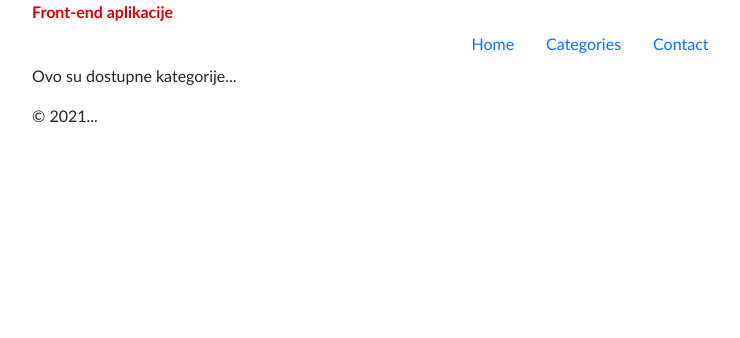
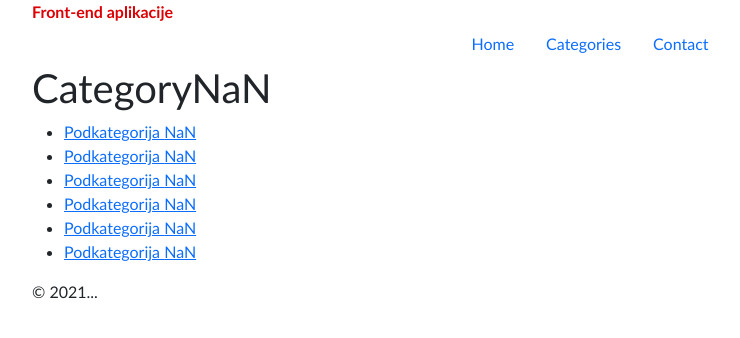
Before and after one commit to Djordje-98/PIiVT-2021, a React (Create React App) app in the folder 04-front-end/: page /category/category in a window 1280 px wide. Shown: the top 338 px of the page, without its empty margins (50-790 px from the left). Built offline with nearby package versions, Linux system fonts and the light colour scheme.

Commit message:
Create a component that uses routes with a matched parameters

```diff
--- a/04-front-end/src/components/Application/Application.tsx
+++ b/04-front-end/src/components/Application/Application.tsx
@@ -7,7 +7,7 @@
 import CategoryPage from '../CategoryPage/CategoryPage';
 import ContactPage from '../ContactPage/ContactPage';
 
-export default function Application() {
+export default function Application(props: any) {
   return (
     <BrowserRouter>
     <Container className="Application">
@@ -19,7 +19,13 @@
         <Switch>
           <Route exact path="/" component={ HomePage } />
 
-          <Route path="/category"component={ CategoryPage } />
+          <Route path="/category/:cid?"
+                render={
+                  (props: any) => {
+                    return(
+                      <CategoryPage {...props} /> );
+                  }
+                } />
 
           <Route path="/contact">
             <ContactPage
--- a/04-front-end/src/components/BasePage/BasePage.tsx
+++ b/04-front-end/src/components/BasePage/BasePage.tsx
@@ -3,6 +3,7 @@
 
 class BasePageProperties {
     sidebar?: JSX.Element = undefined;
+    match?: any;
 }
 
 export { BasePageProperties };
--- a/04-front-end/src/components/CategoryPage/CategoryPage.tsx
+++ b/04-front-end/src/components/CategoryPage/CategoryPage.tsx
@@ -1,10 +1,85 @@
-import BasePage from '../BasePage/BasePage';
+import BasePage, { BasePageProperties } from '../BasePage/BasePage';
+import { Link } from 'react-router-dom';
+class CategoryPageProperties extends BasePageProperties {
+    match?: {
+        params: {
+            cid: string;
+        }
+    }
+}
 
-export default class CategoryPage extends BasePage<{}> {
+class CategoryPageState {
+    title: string = "";
+    subcategories: number[] = [];
+}
+export default class CategoryPage extends BasePage<CategoryPageProperties> {
+    state: CategoryPageState;
+
+    constructor (props: CategoryPageProperties) {
+        super(props);
+
+        this.state = {
+            title: "",
+            subcategories: [],
+        };
+    }
+    private getCategoryId(): number|null {
+        const cid = this.props.match?.params.cid;
+        return cid ? +(cid) : null;
+    }
+
+    private getCategoryData() {
+        const cId = this.getCategoryId();
+
+        if (cId === null) {
+            this.setState({
+                title: "All categories",
+                subcategories: [
+                    1, 4, 7, 13, 18,
+                ],
+            });
+        } else {
+            this.setState({
+                title: "Category" + cId,
+                subcategories: [
+                    cId + 10,
+                    cId + 11,
+                    cId + 12,
+                    cId + 13,
+                    cId + 14,
+                    cId + 15,
+                ],
+            });
+        }
+    }
+
+    componentDidMount() {
+        this.getCategoryData();
+    }
+
+    componentDidUpdate(prevProps: CategoryPageProperties, prevState: CategoryPageState) {
+        if (prevProps.match?.params.cid !== this.props.match?.params.cid) {
+            this.getCategoryData();
+        }
+    }
 
     renderMain(): JSX.Element {
        return (
-           <p>Ovo su dostupne kategorije...</p>
+           <>
+           <h1>{ this.state.title }</h1>
+           <ul>
+               { this.state.subcategories.map(
+                   cat => (
+                    <li key={ "subcategory-link-" + cat }>
+                        <Link to={ "/category/" + cat }>
+                            Podkategorija {cat}
+                        </Link>
+                    </li>
+                   )
+                   )
+                }
+           </ul>
+           </>
        );
     }
 }
```
